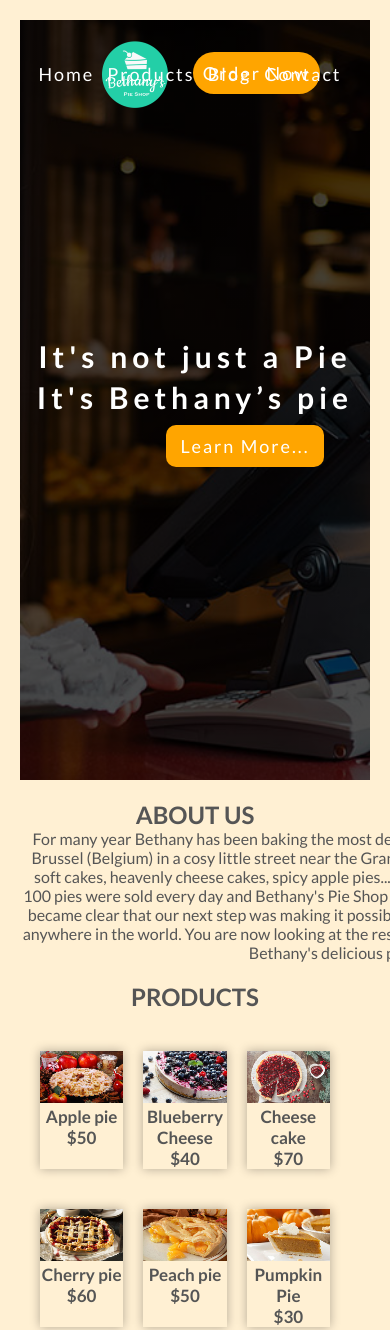
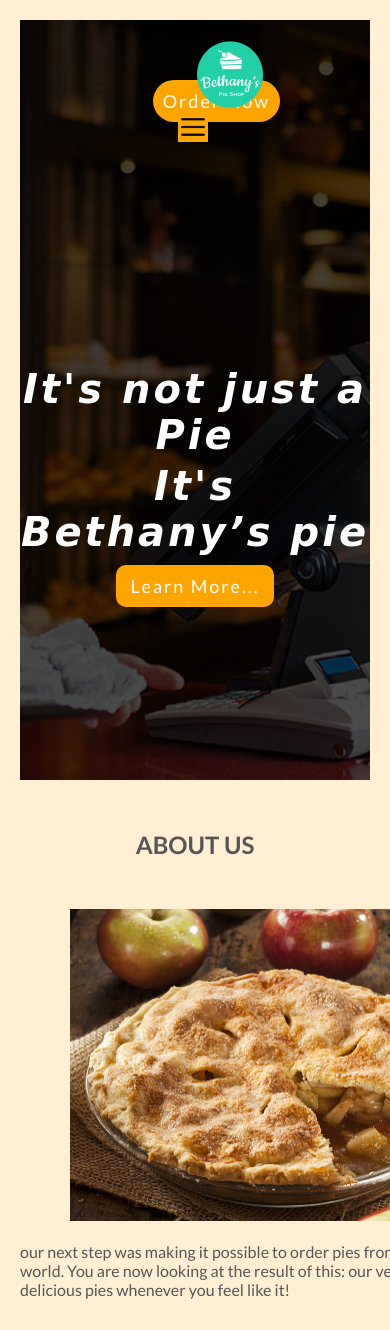
Before and after one commit to prosolat/Bethaany, a plain HTML site: page index.html in a window 390 px wide. Shown: the top 1330 px of the page. Drawn offline with Linux system fonts and the light colour scheme; some icons are missing.

Commit message:
second commit

```diff
--- a/index.html
+++ b/index.html
@@ -19,8 +19,8 @@
                     <div class="pri-logo">
                         <img src="images/bethanylogo.png" alt="bethanylogo">
                     </div>
-                    <nav>
-                        <ul>
+                    <nav class="menu">
+                        <ul id="MenuItems">
                             <li><a href="index.html">Home</a></li>
                             <li><a href="#prod">Products</a></li>
                             <li><a href="index.html">Blog</a></li>
@@ -29,7 +29,9 @@
                         </ul>
                         <div class="btn-top">
                            <span> <a href="#">Order Now</a></span>
+                           <img src="images/menu.png" class="menu-icon" onclick="ToggleMenu()">
                         </div>
+
                     </nav>
                 </div>
                 <div class="primary-text">
@@ -46,7 +48,9 @@
             <section>
             <div class="abt">
         <h1 class="title">ABOUT US</h1>
+        <img src="images/products/applepie.jpg" alt="">
         <div class="abt-description">
+            <h4>HOW ABOUT US??</h4>
         <p>For many year Bethany has been baking the most delicous pies at her home. in 2013, we opened our first store in Brussel (Belgium) in a cosy little street near the Grand Market. People from all over the world fell in love with the soft cakes, heavenly cheese cakes, spicy apple pies...
             The store became a success in no time.
             In 2015, no less than 100 pies were sold every day and Bethany's Pie Shop moved into a larger building. After receiving many requests, it became clear that our next step was making it possible to order pies from the comfort of your own home and from anywhere in the world. You are now looking at the result of this: our very own webstore, making it possible to order Bethany's delicious pies whenever you feel like it!
@@ -57,7 +61,7 @@
     <!-----------Products----------------->
        <div class="container">
             <div class="abt">
-                <h1 class="title">PRODUCTS</h1>
+                <h1 class="title">OUR PRODUCTS</h1>
             </div>
             <div class="products" id="prod">
                 <div class="col-4">
@@ -243,5 +247,19 @@
         </div>
         </footer>
 
+
+
+        <script>
+            var MenuItems = document.getElementById("MenuItems");
+                MenuItems.style.maxHeight = "0px";
+                function ToggleMenu(){
+                    if(MenuItems.style.maxHeight == "0px"){
+                        MenuItems.style.maxHeight = "200px";
+                    }else
+                    {
+                        MenuItems.style.maxHeight = "0px";
+                    }
+            }
+        </script>
     </body>
 </html>
--- a/style.css
+++ b/style.css
@@ -10,6 +10,7 @@
     font-size: 200;
     margin: 20px;
     background-color: rgb(255, 240, 211);
+    color: #555;
 }
 header{
     height: 90vh;
@@ -49,11 +50,28 @@
     margin-top: -50px;
 }
 nav ul li{
-    margin-right: 10px;
+    margin-right: 50px;
     display:inline-block;
     list-style-type: none;
 }
+nav ul li a{
+    text-transform: uppercase;
+}
 
+.btn-top img{
+    cursor: pointer;
+    display: hidden;
+
+}
+.menu-icon{
+    width: 30px;
+    margin-left: 25px;
+    background-color: orange;
+    padding: 3px;
+    display: none;
+
+
+}
 a{
    text-decoration: none;
    color : rgb(255, 255, 255);
@@ -69,7 +87,7 @@
 .btn-top{
     float: right;
     margin-top: -23px;
-    margin-right: 40px;
+    margin-right: 80px;
 }
 
 .btn-top a{
@@ -95,13 +113,14 @@
 .primary-text h4{
     color:white;
     margin-top: 5px;
-    font-size: 30px;
-    letter-spacing: 5px;
+    font-size:  40px;
+    letter-spacing: 3px;
+    font-family: cursive;
+    font-style: italic;
 
 }
 
 .btn-top mid a{
-    float: none;
     text-align: center;
 }
 
@@ -114,7 +133,28 @@
     text-align: center;
     margin-top: 20px;
 
+}
 
+.abt h1{
+    margin: 50px 0;
+}
+
+.abt img{
+    width: 500px;
+    margin: 0 20px 20px 50px;
+    float: left;
+    overflow: hidden;
+}
+
+.abt-description{
+    margin: 50px auto;
+    width: 800px;
+
+}
+
+.abt-description p{
+    text-align: left;
+    margin-top: 10px;
 }
 
 .msg{
@@ -154,14 +194,15 @@
     letter-spacing: 1px;
 }
 
-.abt-description{
-    margin: 0 auto;
-    width: 800px;
-}
+
 
 .container{
     max-width: 1000px;
-    margin: auto;
+    margin: 200px auto 0;
+}
+
+.container h1{
+    margin-bottom: 0;
 }
 
 .products{
@@ -176,24 +217,19 @@
     margin-right: 20px;
     box-shadow: 0 0 10px 0 rgba(0, 0, 0, 0.301);
     cursor: pointer;
-    transform: transition 0.5s;
+    transition: transform 0.5s;
 
-}
-
-.col-4:hover{
-    transition: translateY(-5px);
 }
 
 .col-4 img{
     width: 100%;
+    transform: scaleY(-5px);
 }
 
 .col-4 p{
     font-size: 17px;
     font-weight: 700;
 }
-
-
 
 .cnt-form{
     border: none;
@@ -242,6 +278,7 @@
     display: flex;
     flex-wrap: wrap;
     align-items: center;
+    margin-left: 10vw;
 }
 
 
@@ -288,7 +325,7 @@
     padding: 10px 15px;
     border-radius:  10px;
     text-align: center;
-    margin-left: 100px;
+
 }
 
 
@@ -338,3 +375,49 @@
     margin: 0 auto;
     align-content: center;
 }
+
+/*------media queries for menu-----*/
+
+@media only screen and (max-width: 800px){
+    nav ul{
+        position: absolute;
+        top: 70px;
+        right: 0;
+        background: #333;
+        width: 100px;
+       overflow: hidden;
+       transition: max-height 0.5s;
+
+
+    }
+    nav ul li{
+        display: block;
+        margin-left: 10px;
+        margin-right: 50px;
+        margin-top: 10px;
+        margin-bottom: 10px;
+
+    }
+    nav ul li a{
+        color: white;
+    }
+
+    .btn-top .menu-icon{
+        display: block;
+        cursor: pointer;
+
+    }
+
+    @media only screen and (max-width: 600px){
+        .row{
+            text-align: center;
+        }
+        .abt, img, .col-3, .col-3, .col-4{
+            flex-basis: 100%;
+        }
+        body{
+            text-align: center;
+        }
+
+
+    }
```
Also changed, not shown: images/cake.svg (deleted), images/menu.png (added).
